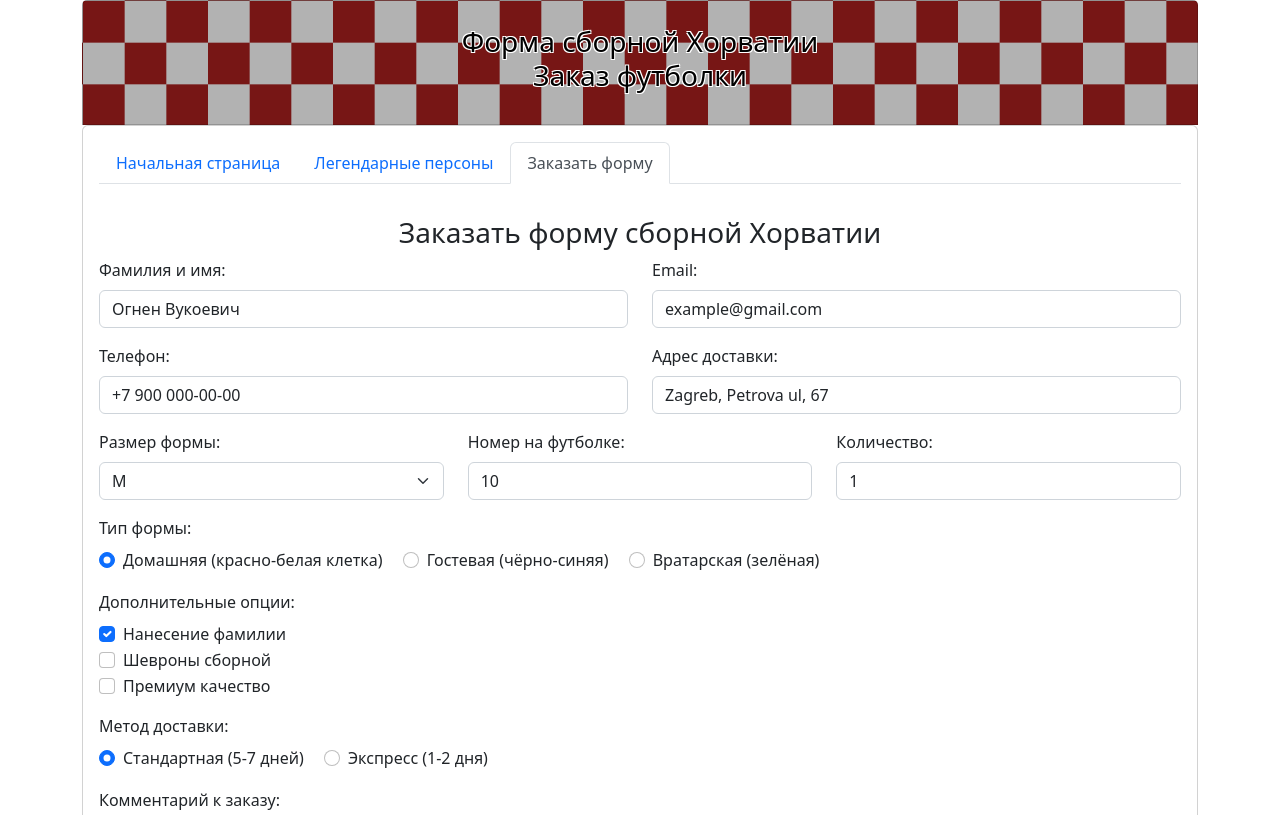
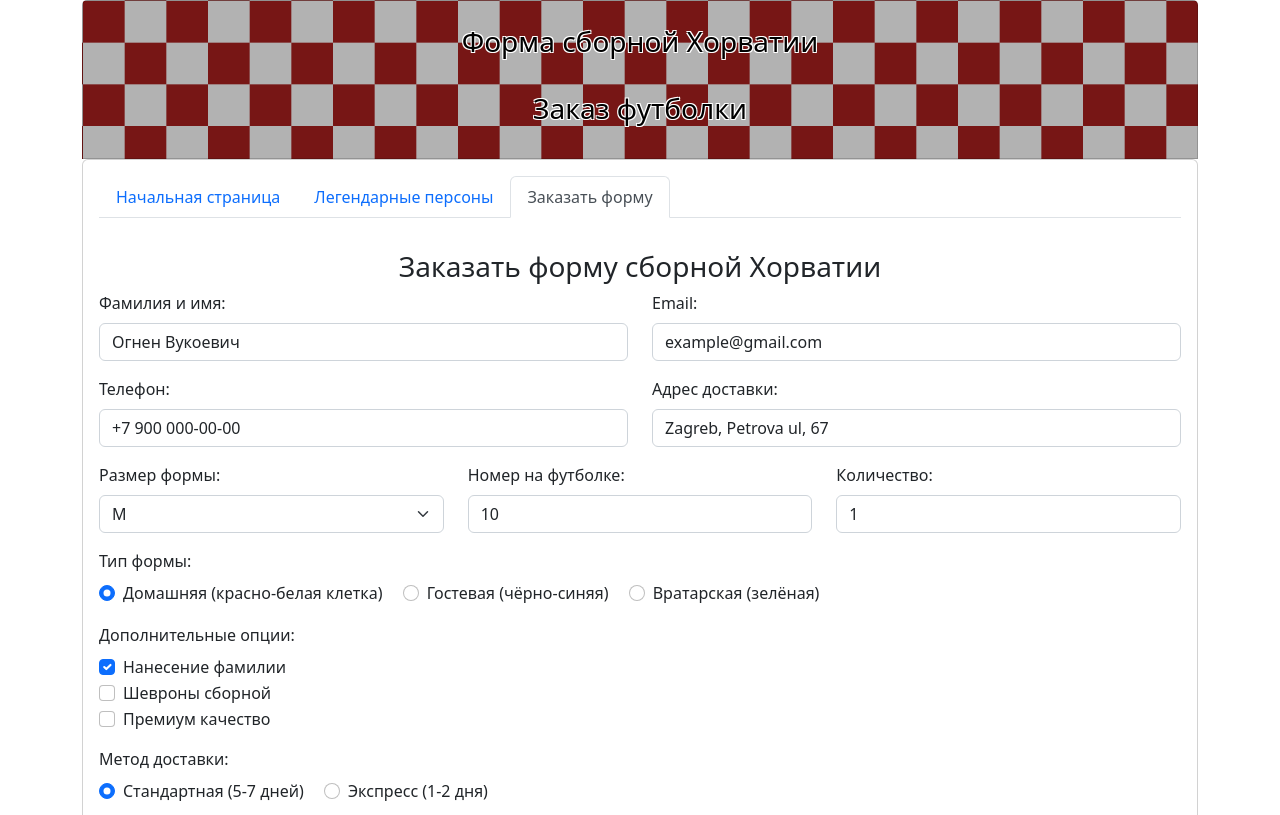
Before and after one commit to Vane1013/Croatian-CSS, a plain HTML site: page form.html in a window 1280 px wide. Shown: the top 815 px of the page. Drawn offline with nearby package versions, Linux system fonts and the light colour scheme.

Commit message:
form.html

```diff
--- a/form.html
+++ b/form.html
@@ -16,7 +16,7 @@
             <div class="card-body">
                 <h3 class="card-title text-center" style="color: black;
                        text-shadow: -1px -1px 0 white, 1px -1px 0 white, -1px 1px 0 white, 1px 1px 0 white;">
-                    Форма сборной Хорватии<br>Заказ футболки
+                    Форма сборной Хорватии<br><br>Заказ футболки
                 </h3>
             </div>
         </header>
@@ -166,4 +166,5 @@
         src="https://cdn.jsdelivr.net/npm/bootstrap@5.2.2/dist/js/bootstrap.bundle.min.js"></script>
 </body>
 
+
 </html>
```
